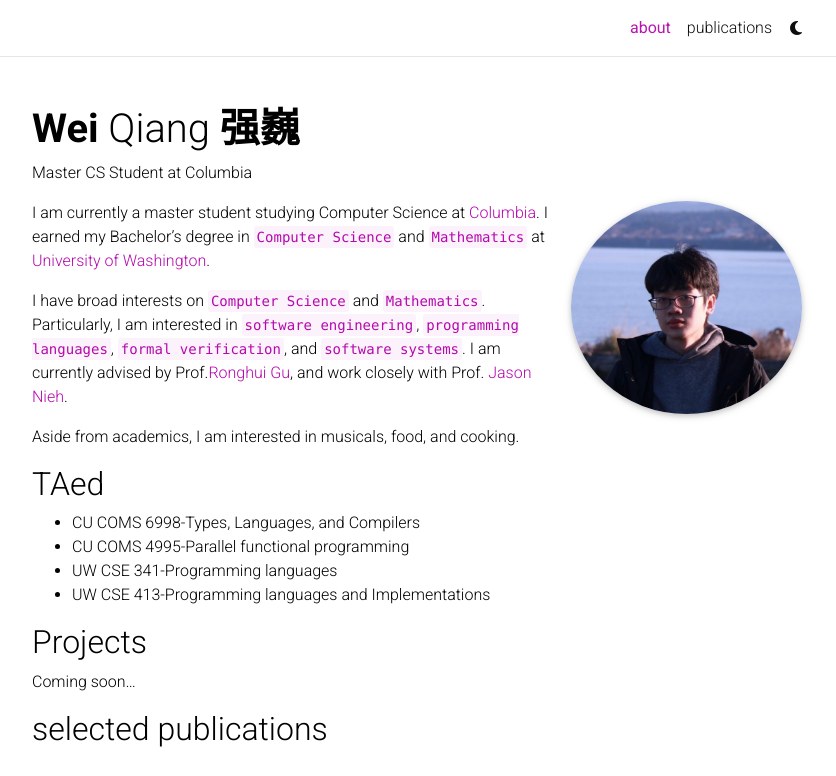
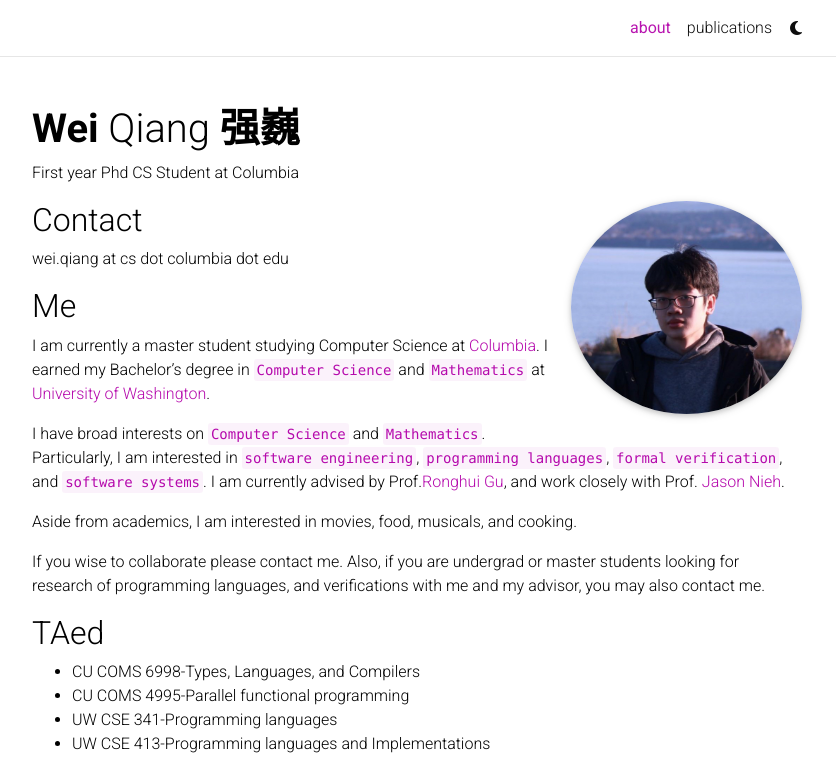
Before and after one commit to xiaoqiangheye/xiaoqiangheye.github.io, a Jekyll site: the page built from _pages/about.md, in a window 1280 px wide and 1099 px high, cut to the strip 0-776 px from the top of the window. Shown: the whole strip, without its empty margins (223-1059 px from the left). Built offline with Jekyll 4.4.1, drawn with Linux system fonts in a browser that asks for light colours; full-size pictures stand in for the smaller copies a plugin makes; comment, search, counter and statistics services are not loaded; a style sheet for code colours, icons or effects is not loaded.

Commit message:
update contact

```diff
--- a/_pages/about.md
+++ b/_pages/about.md
@@ -2,7 +2,7 @@
 layout: about
 title: about
 permalink: /
-subtitle: Master CS Student at Columbia
+subtitle: First year Phd CS Student at Columbia
 
 profile:
   align: right
@@ -17,14 +17,20 @@ news: false  # includes a list of news items
 latest_posts: false  # includes a list of the newest posts
 selected_papers: true # includes a list of papers marked as "selected={true}"
 social: false  # includes social icons at the bottom of the page
+
 ---
 
+## Contact
+wei.qiang at cs dot columbia dot edu
 
+## Me
 I am currently a master student studying Computer Science at [Columbia](https://cs.columbia.edu). I earned my Bachelor's degree in `Computer Science` and `Mathematics` at [University of Washington](https://www.washington.edu).
 
 I have broad interests on `Computer Science` and `Mathematics`. Particularly, I am interested in `software engineering`, `programming languages`, `formal verification`, and `software systems`. I am currently advised by Prof.[Ronghui Gu](https://www.cs.columbia.edu/~rgu/), and work closely with Prof. [Jason Nieh](https://www.cs.columbia.edu/~nieh/).
 
-Aside from academics, I am interested in musicals, food, and cooking.
+Aside from academics, I am interested in movies, food, musicals, and cooking.
+
+If you wise to collaborate please contact me. Also, if you are undergrad or master students looking for research of programming languages, and verifications with me and my advisor, you may also contact me.
 
 
 ## TAed
```
